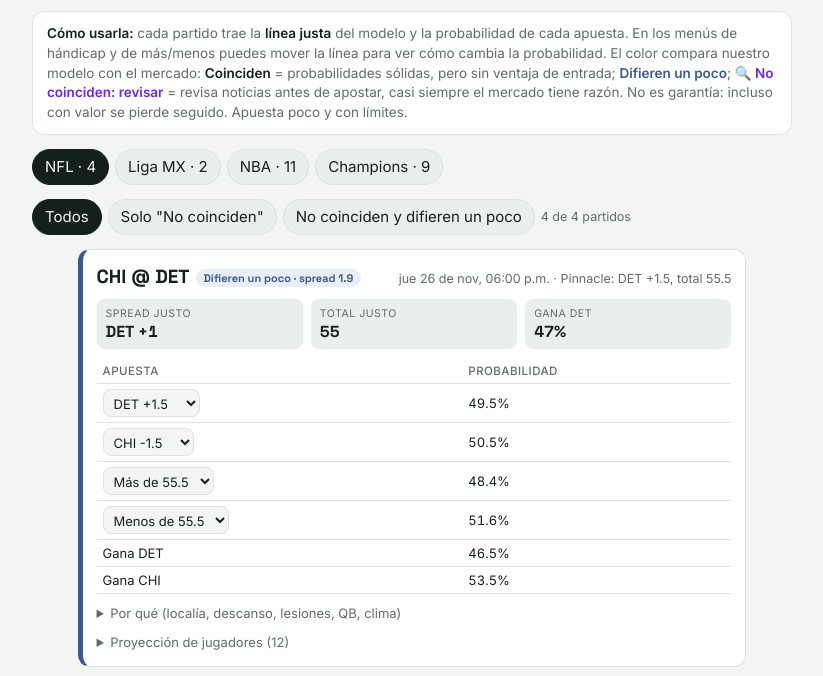
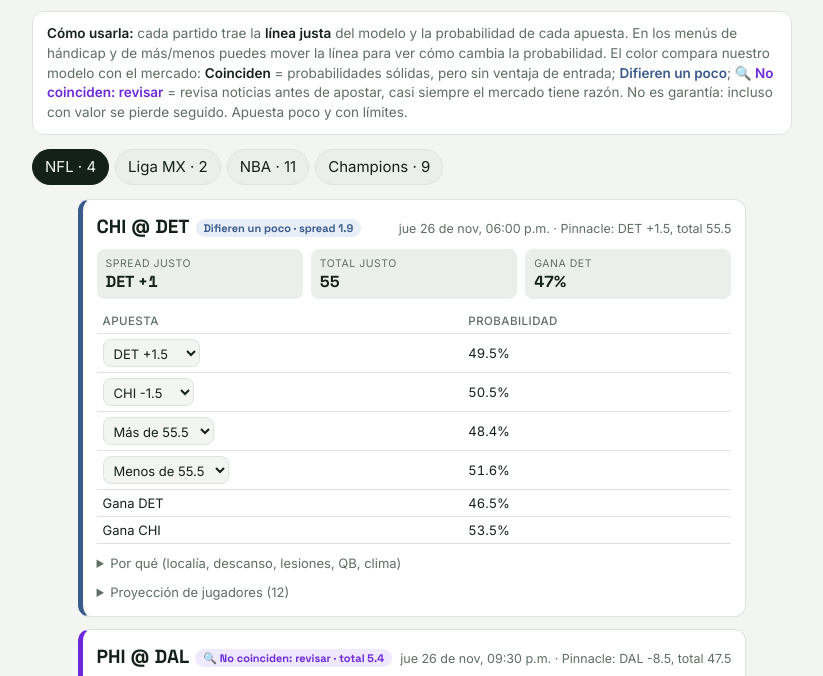
Before and after one commit to EddyNava/picks, a plain HTML site: page index.html in a window 1280 px wide. Shown: the part 101-777 px from the top of the page, without its empty margins (228-1051 px from the left). Drawn offline with Linux system fonts and the light colour scheme.

Commit message:
Quitar filtros

```diff
--- a/index.html
+++ b/index.html
@@ -66,10 +66,6 @@ select.alt{font:inherit;color:var(--ink);background:var(--bg);border:1px solid v
     No es garantía: incluso con valor se pierde seguido. Apuesta poco y con límites.
   </div>
   <div class="bar" id="sports"></div>
-  <div class="bar" id="filters">
-    <button data-f="todos" class="on">Todos</button><button data-f="fuerte">Solo "No coinciden"</button><button data-f="media">No coinciden y difieren un poco</button>
-    <span class="time" id="count"></span>
-  </div>
   <div id="games" class="wrap" style="gap:12px"></div>
 </div>
 
@@ -161,16 +157,15 @@ function signal(g, a){  // etiquetas: Coinciden / Difieren un poco / No coincide
   return {...s, l: s.k==='fuerte' ? `🔍 No coinciden: revisar · ${s.l}` : s.k==='media' ? `Difieren un poco · ${s.l}` : 'Coinciden'};
 }
 let SPORT = (DATA.deportes[0]||{}).deporte, F = 'todos';
-try { F = localStorage.getItem('pf') || 'todos'; } catch(e) {}
+
 function render(){
   const sp = DATA.deportes.find(d=>d.deporte===SPORT);
   $('#sports').innerHTML = DATA.deportes.map(d=>`<button data-s="${d.deporte}" class="${d.deporte===SPORT?'on':''}">${d.deporte==='ucl'?'Champions':d.deporte==='ligamx'?'Liga MX':d.deporte.toUpperCase()} · ${d.partidos.length}</button>`).join('');
   document.querySelectorAll('[data-s]').forEach(b=>b.onclick=()=>{SPORT=b.dataset.s;render();});
-  document.querySelectorAll('[data-f]').forEach(b=>b.classList.toggle('on',b.dataset.f===F));
   const [y,m,d] = DATA.fecha.split('-');
   $('#sub').textContent = sp ? `Actualizado ${(sp.generado||'').replace('T',' ')} · ${sp.nota}` : 'Sin partidos publicados.';
   const box = $('#games'); box.innerHTML='';
-  if (!sp || !sp.partidos.length){ box.innerHTML='<p class="empty">No hay partidos publicados para esta fecha.</p>'; $('#count').textContent=''; return; }
+  if (!sp || !sp.partidos.length){ box.innerHTML='<p class="empty">No hay partidos publicados para esta fecha.</p>'; return; }
   const nfl = SPORT==='nfl'; let shown=0;
   sp.partidos.forEach(g=>{
     if (SPORT==='ucl'||SPORT==='ligamx'){ const s2=soccerSignal(g); if (!(F==='todos'||s2.k==='fuerte'||(F==='media'&&s2.k==='media'))) return; shown++; box.appendChild(soccerCard(g,s2)); return; }
@@ -223,9 +218,9 @@ function render(){
       sel.onchange = upd; upd();
     });
   });
-  $('#count').textContent = `${shown} de ${sp.partidos.length} partidos`;
+
   if (!shown) box.innerHTML='<p class="empty">Ningún partido con ese color. Prueba "Todos".</p>';
 }
-document.querySelectorAll('[data-f]').forEach(b=>b.onclick=()=>{F=b.dataset.f; try{localStorage.setItem('pf',F);}catch(e){} render();});
+
 render();
 </script>
```
